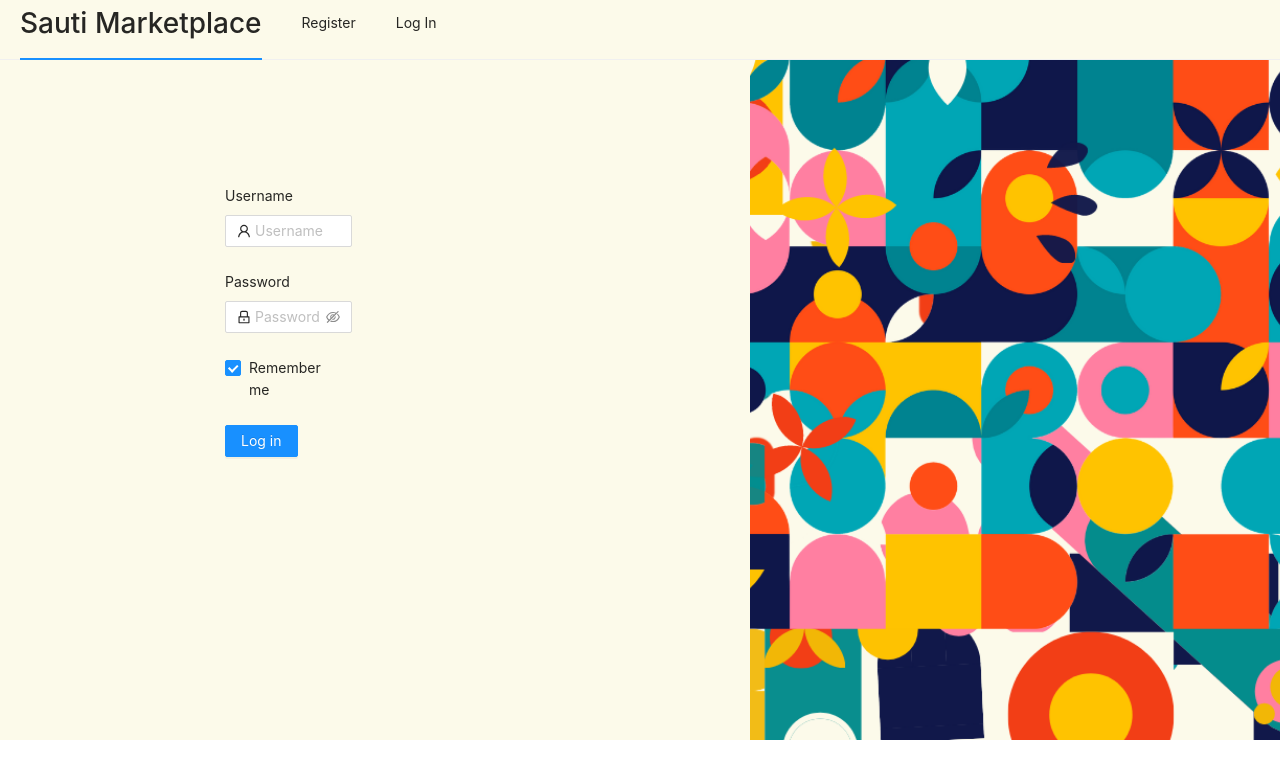
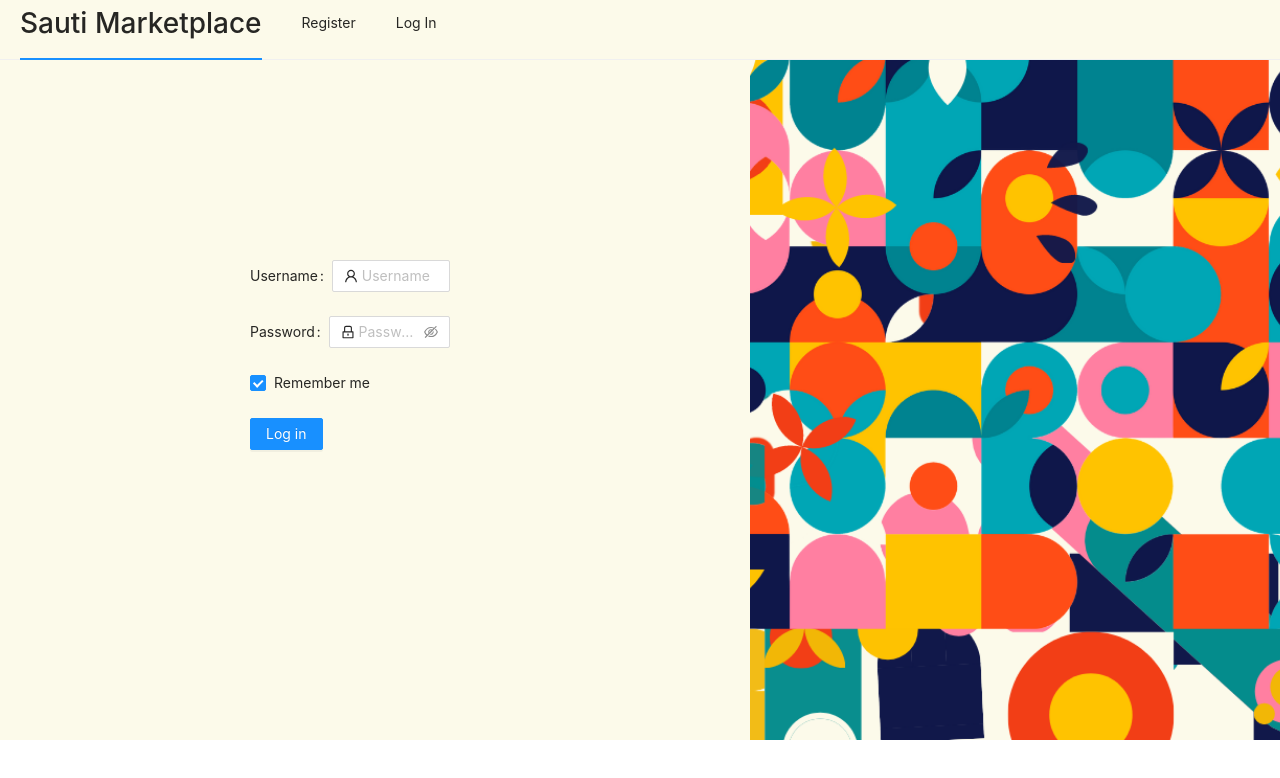
Before and after one commit to atoledo1/Sauti-African-Marketplace, a React (Create React App) app in the folder my-app/: page /login in a window 1280 px wide. Shown: the top 778 px of the page. Built offline with nearby package versions, Linux system fonts and the light colour scheme.

Commit message:
fixed login

```diff
--- a/my-app/src/components/login.js
+++ b/my-app/src/components/login.js
@@ -61,10 +61,10 @@ function Login(props) {
    backgroundPosition:"center",
   backgroundRepeat: 'no-repeat'}}>
 <div style={{backgroundColor:"#FCFAEA", zindex:"100",  width: '750px',
-        height: '680px', padding:"60px", paddingLeft:"200px", paddingTop:"100px"}}>
+        height: '680px',}}>
 
 
-      <Form  style={{ width:"26%", margin:"25px"}}  layout="vertical" name="login" className="login-form" initialValues={{ remember: true }} onFinish={handleSubmit}>
+      <Form  style={{ width:"300px", padding:"50px", marginLeft:"200px", paddingTop:"200px"}}  layout="horizontal" name="login" className="login-form" initialValues={{ remember: true }} onFinish={handleSubmit}>
 
         <Form.Item rules={[{ required: true, message: 'Please input your Username!' }]}label="Username">
           <Input prefix={<UserOutlined className="site-form-item-icon" />} placeholder="Username"
```
